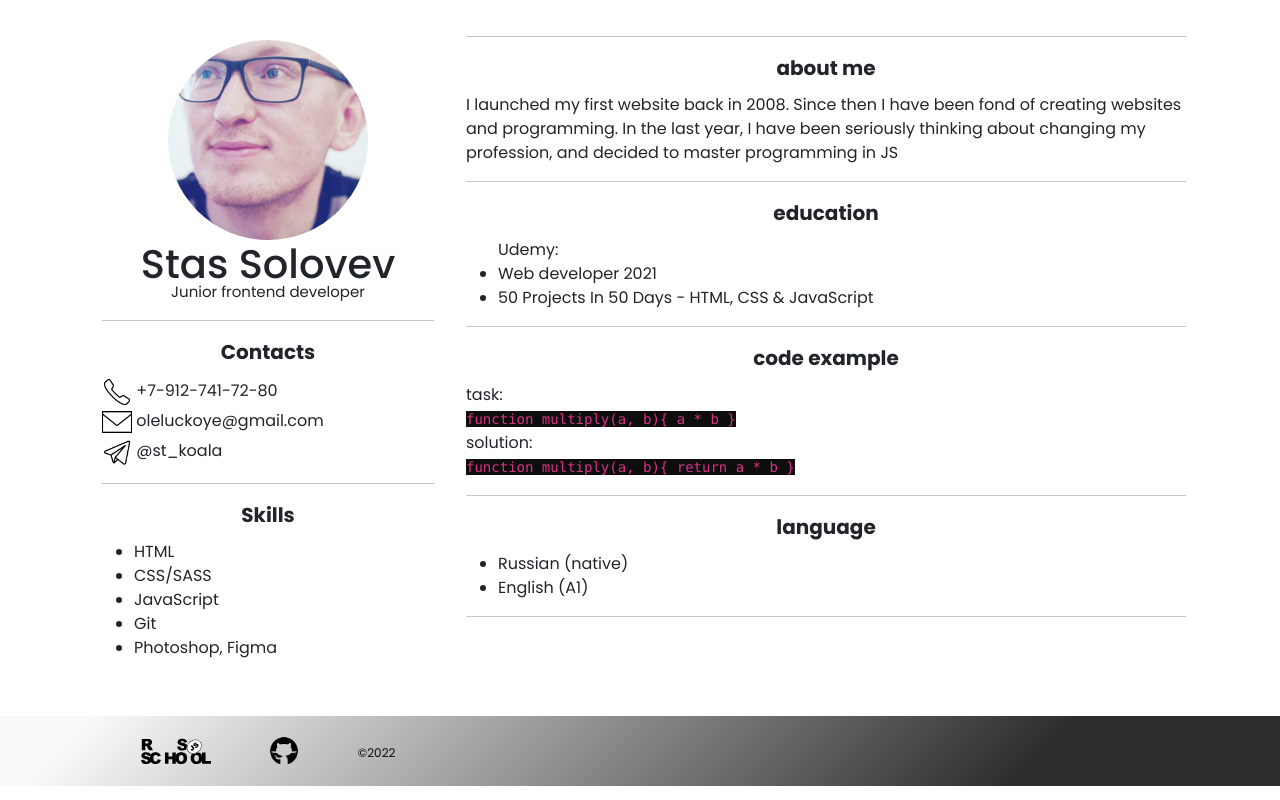
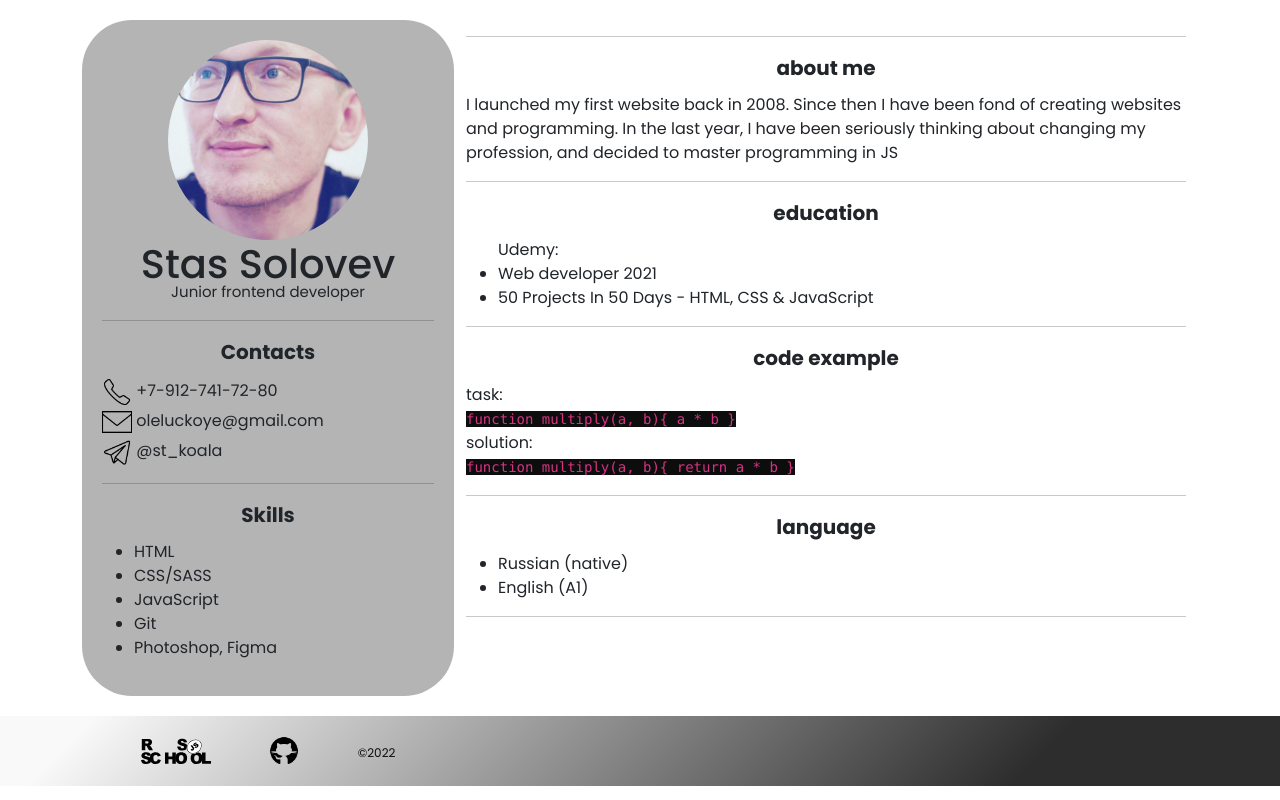
Before and after one commit to oleluckoye/rsschool-cv, a plain HTML site: page index.html in a window 1280 px wide. Drawn offline with Linux system fonts and the light colour scheme.

Commit message:
feat:update style.css

```diff
--- a/css/style.css
+++ b/css/style.css
@@ -33,11 +33,7 @@
     padding: 20px;
     border-radius: 50px;
     min-height: 300px;
-<<<<<<< HEAD
     background-color: rgb(180, 180, 180);
-=======
-    background-color: rgb(212, 212, 211);
->>>>>>> ae12643 (feat: update fonts)
 }
 code{
     background-color:rgb(13, 13, 14);
```
